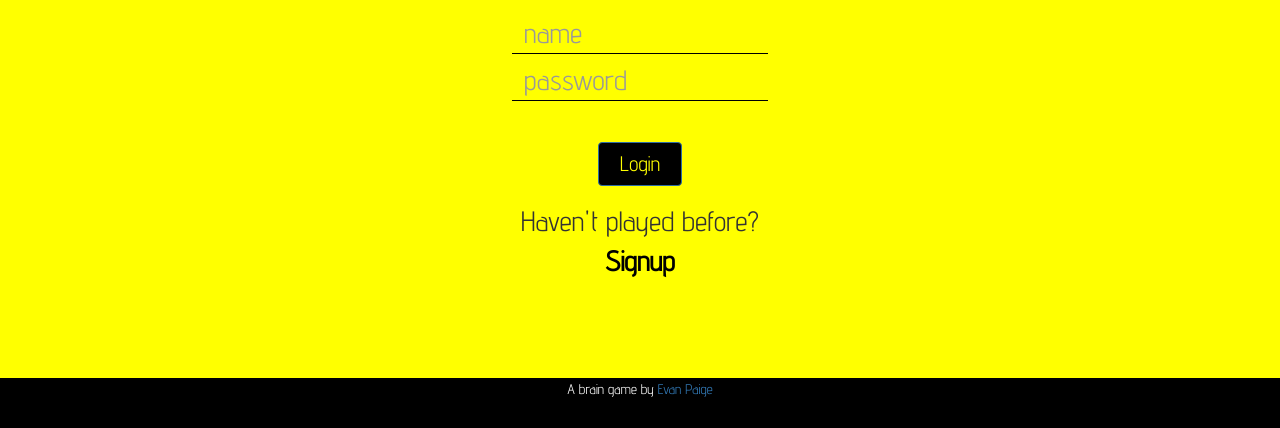
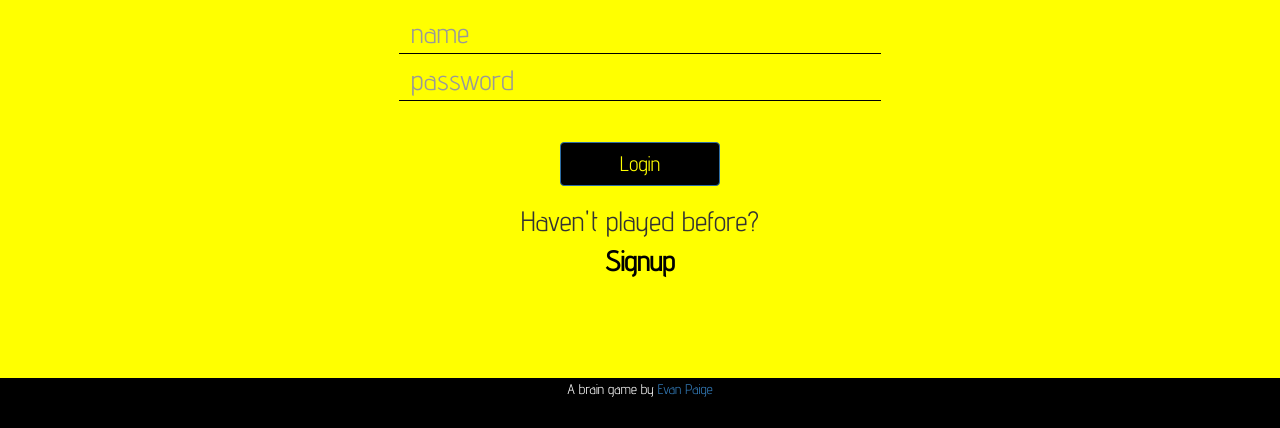
Before and after one commit to EWPS07/Trivia-game, a website: page src/index.html in a window 1280 px wide. Shown: the part 372-800 px from the top of the page. Drawn offline with nearby package versions, Linux system fonts and the light colour scheme; no server answers.

Commit message:
adjust login padding

```diff
--- a/src/styles.css
+++ b/src/styles.css
@@ -41,8 +41,8 @@ footer {
 }
 #loginSignup {
 	font-size: 200%;
-	padding: 10%;
-	padding-top: 20%;
+	/*padding: 10%;*/
+	padding-top: 10%;
 }
 #loginModule button,
 #signUpModule button {
@@ -217,7 +217,7 @@ footer {
 
 /* Desktop -------------------------------*/
 
-@media all and (min-width: 950px) and (max-resolution: 2dppx) {
+@media all and (min-width: 950px) and (max-resolution: 1.5dppx) {
 	#loginSignup {
 		margin-left: 30%;
 		margin-right: 30%;
```
